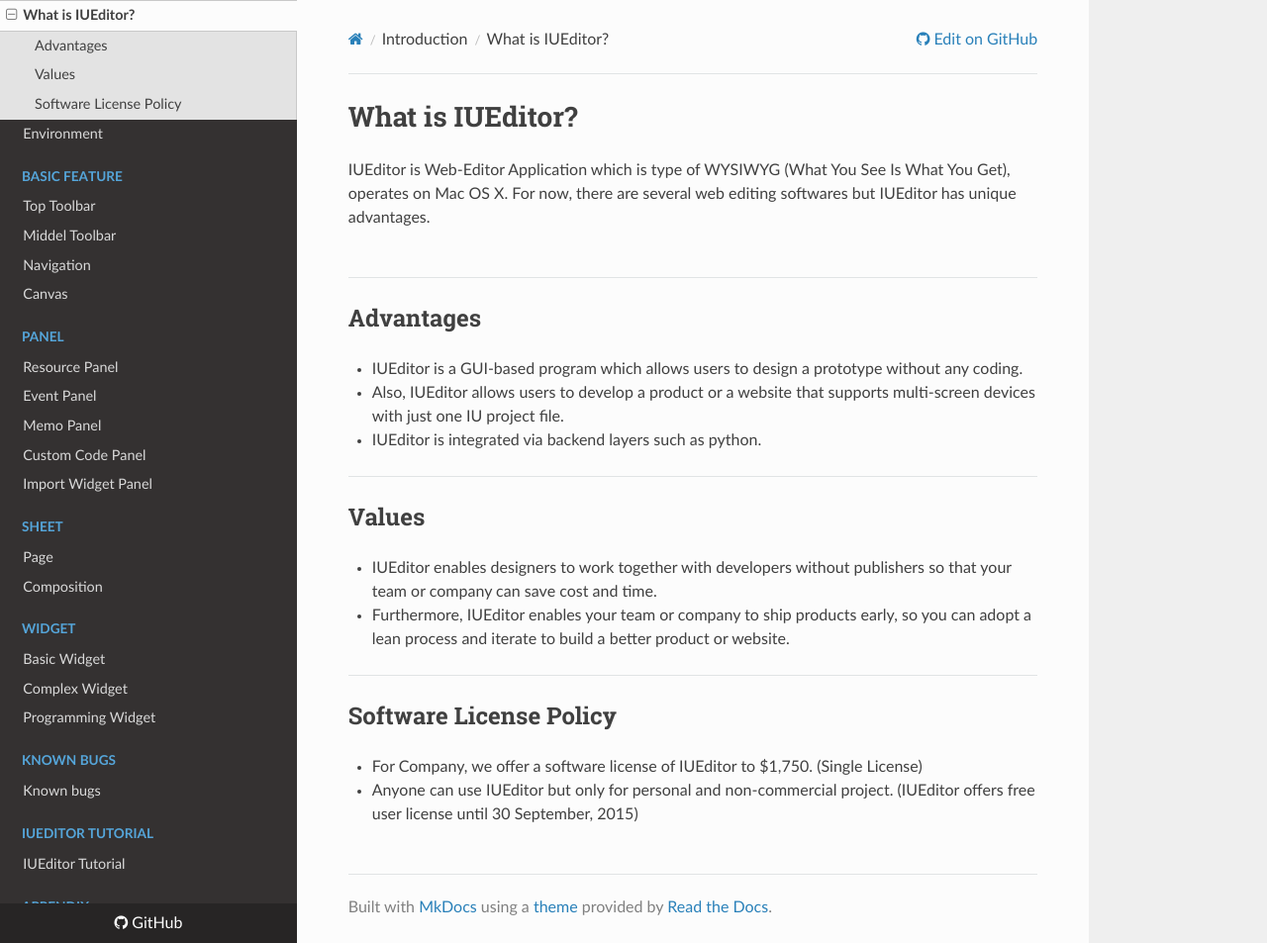
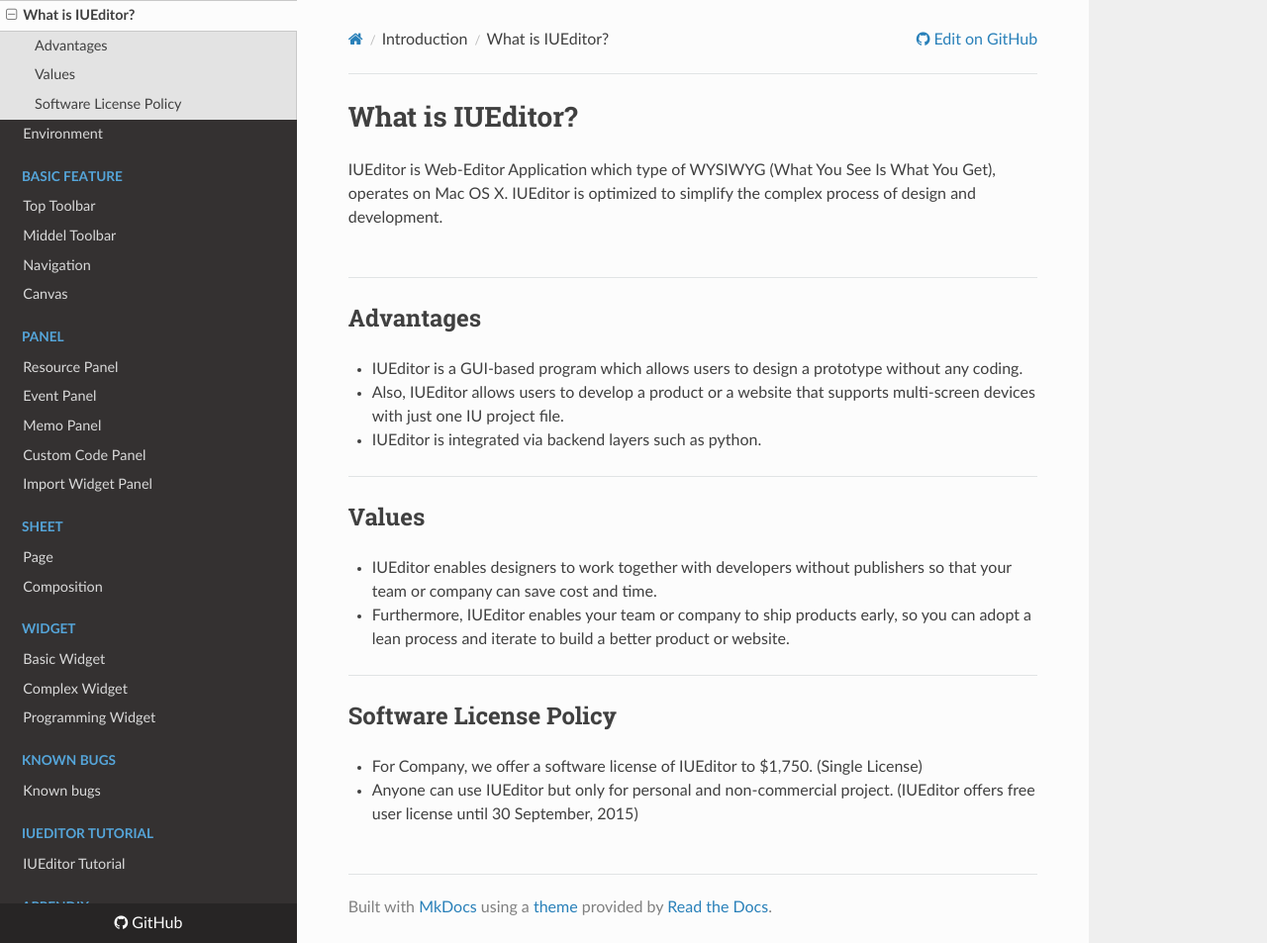
Before and after one commit to JDLabOrg/IUManual-EN, an MkDocs documentation site: the page built from docs/Introduction/what-is-the-iueditor.md, in a window 1280 px wide and 953 px high. Shown: the whole window at 99% size. Built offline with MkDocs 1.6.1, drawn with Linux system fonts in a browser that asks for light colours; nearby versions of some CDN libraries; old or Windows-style settings are respelled for this version of MkDocs.

Commit message:
# fixed script

```diff
--- a/docs/Introduction/what-is-the-iueditor.md
+++ b/docs/Introduction/what-is-the-iueditor.md
@@ -1,5 +1,5 @@
 # What is IUEditor?
-IUEditor is Web-Editor Application which is type of WYSIWYG (What You See Is What You Get), operates on Mac OS X. For now, there are several web editing softwares but IUEditor has unique advantages.<br /><br />
+IUEditor is Web-Editor Application which type of WYSIWYG (What You See Is What You Get), operates on Mac OS X. IUEditor is optimized to simplify the complex process of design and development. <br /><br />
 
 *****
 ## Advantages
```
